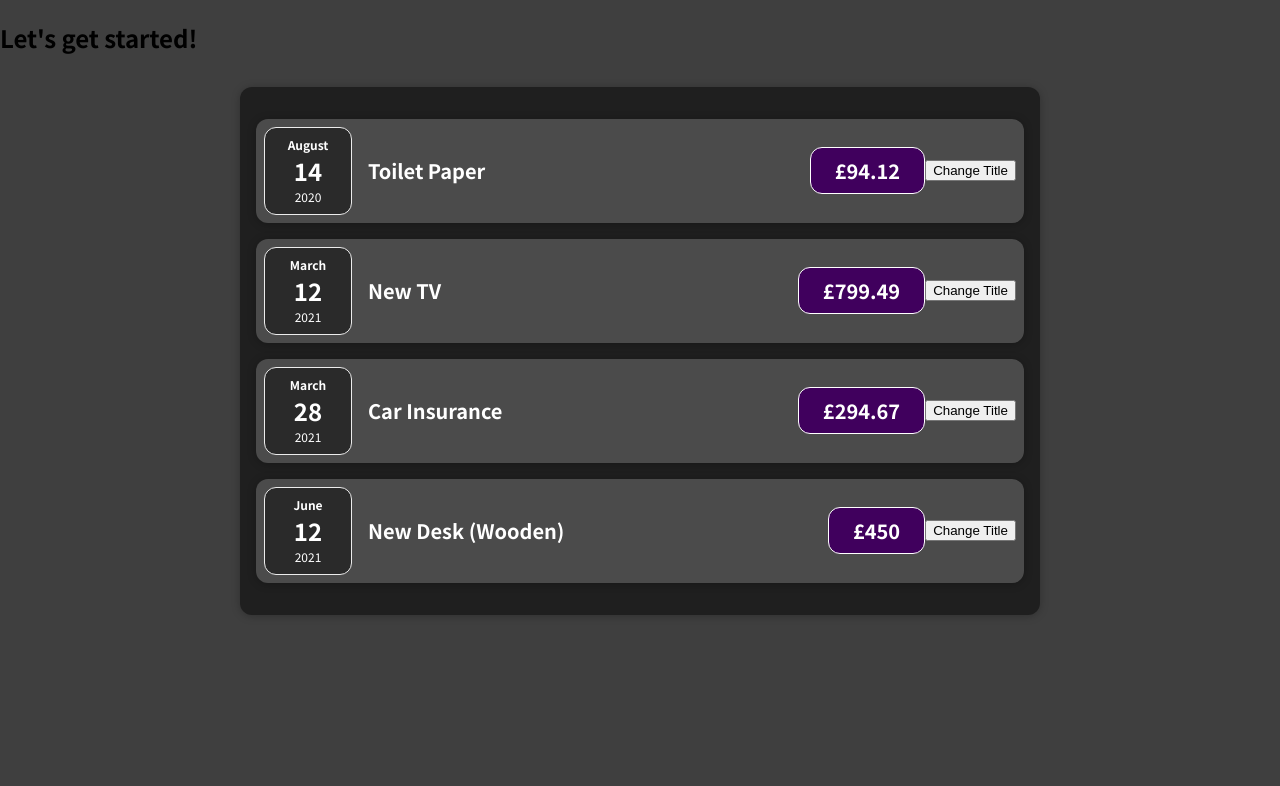
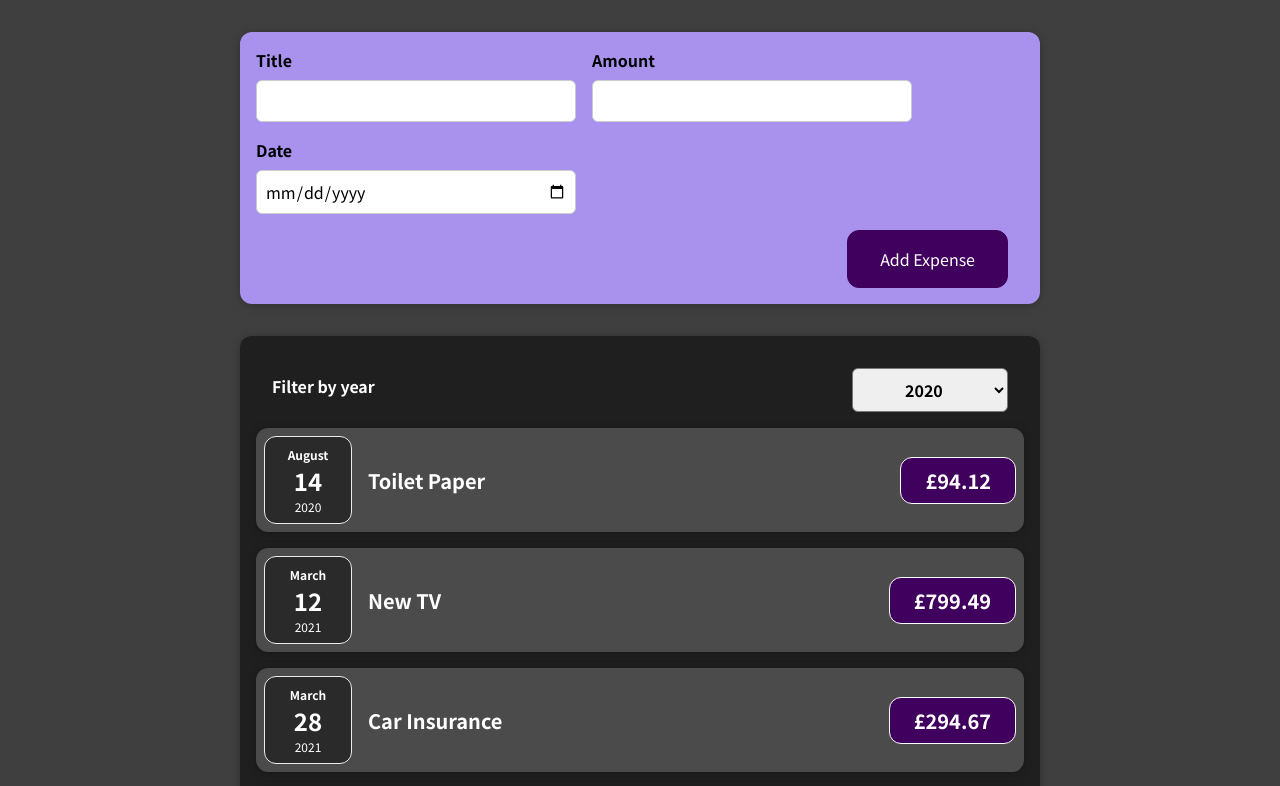
Before and after one commit to thomas-kenny/udemy-react-app, a React (Create React App) app: page / in a window 1280 px wide. Shown: the top 786 px of the page. Built offline with nearby package versions, Linux system fonts and the light colour scheme.

Commit message:
section 4

```diff
--- a/src/App.js
+++ b/src/App.js
@@ -1,4 +1,5 @@
 import Expenses from "./components/Expenses";
+import NewExpense from "./components/NewExpense"
 
 function App() {
   const expenses = [
@@ -28,9 +29,14 @@
     },
   ];
 
+  const addExpenseHandler = (expense) => {
+    console.log('In App.js')
+    console.log(expense)
+  }
+
   return (
     <div>
-      <h2>Let's get started!</h2>
+      <NewExpense onAddExpense={addExpenseHandler} />
       <Expenses items={expenses} />
     </div>
   );
--- /dev/null
+++ b/src/components/ExpenseForm.css
@@ -0,0 +1,26 @@
+.new-expense__controls {
+  display: flex;
+  flex-wrap: wrap;
+  gap: 1rem;
+  margin-bottom: 1rem;
+  text-align: left;
+}
+
+.new-expense__control label {
+  font-weight: bold;
+  margin-bottom: 0.5rem;
+  display: block;
+}
+
+.new-expense__control input {
+  font: inherit;
+  padding: 0.5rem;
+  border-radius: 6px;
+  border: 1px solid #ccc;
+  width: 20rem;
+  max-width: 100%;
+}
+
+.new-expense__actions {
+  text-align: right;
+}
--- /dev/null
+++ b/src/components/ExpenseForm.js
@@ -0,0 +1,97 @@
+import React, { useState } from "react";
+
+import "./ExpenseForm.css";
+
+const ExpenseForm = (props) => {
+  const [enteredTitle, setEnteredTitle] = useState("");
+  const [enteredAmount, setEnteredAmount] = useState("");
+  const [enteredDate, setEnteredDate] = useState("");
+  // const [userInput, setUserInput] = useState({
+  //   enteredTitle: '',
+  //   enteredAmount: '',
+  //   enteredDate: ''
+  // })
+
+  const titleChangeHandler = (event) => {
+    setEnteredTitle(event.target.value);
+    // grouped states
+    // setUserInput({
+    //   ...userInput,
+    //   enteredTitle: event.target.value,
+    // })
+    // safer practice
+    // setUserInput((prevState) => {
+    //   return {...prevState, enteredTitle: event.target.value};
+    // });
+  };
+
+  const amountChangeHandler = (event) => {
+    setEnteredAmount(event.target.value);
+    // setUserInput({
+    //   ...userInput,
+    //   enteredAmount: event.target.value,
+    // });
+  };
+
+  const dateChangeHandler = (event) => {
+    setEnteredDate(event.target.value);
+    // setUserInput({
+    //   ...userInput,
+    //   enteredDate: event.target.value,
+    // });
+  };
+
+  const submitHandler = (event) => {
+    event.preventDefault();
+
+    const expenseData = {
+      title: enteredTitle,
+      amount: enteredAmount,
+      date: new Date(enteredDate),
+    };
+    props.onSaveExpenseData(expenseData);
+    setEnteredTitle("");
+    setEnteredAmount("");
+    setEnteredDate("");
+  };
+
+  return (
+    <form onSubmit={submitHandler}>
+      <div className="new-expense__controls">
+        <div className="new-expense__control">
+          <label>Title</label>
+          <input
+            type="text"
+            value={enteredTitle}
+            onChange={titleChangeHandler}
+          />
+        </div>
+        <div className="new-expense__control">
+          <label>Amount</label>
+          <input
+            type="number"
+            value={enteredAmount}
+            min="0.01"
+            step="0.01"
+            onChange={amountChangeHandler}
+          />
+        </div>
+        <div className="new-expense__control">
+          <label>Date</label>
+          <input
+            type="date"
+            value={enteredDate}
+            min="2019-01-01"
+            max="2022-12-31"
+            onChange={dateChangeHandler}
+          />
+        </div>
+      </div>
+      <div className="new-expense__actions">
+        <button type="submit">Add Expense</button>
+      </div>
+    </form>
+  );
+};
+
+export default ExpenseForm;
--- a/src/components/ExpenseItem.js
+++ b/src/components/ExpenseItem.js
@@ -1,11 +1,11 @@
+import React from 'react';
+
 import "./ExpenseItem.css";
 import ExpenseDate from "./ExpenseDate";
 import Card from "./Card";
 
 const ExpenseItem = (props) => {
-  const clickHandler = () => {
-    console.log('HELLO')
-  }
+
   return (
     <Card className="expense-item">
       <ExpenseDate date={props.date} />
@@ -13,7 +13,6 @@
         <h2>{props.title}</h2>
         <div className="expense-item__price">£{props.amount}</div>
       </div>
-      <button onClick={clickHandler}>Change Title</button>
     </Card>
   );
 }
--- a/src/components/Expenses.js
+++ b/src/components/Expenses.js
@@ -1,32 +1,32 @@
+import React, { useState } from "react";
 import "./Expenses.css";
 import ExpenseItem from "./ExpenseItem";
-import Card from "./Card"
+import Card from "./Card";
+import ExpensesFilter from "./ExpensesFilter";
 
 const Expenses = (props) => {
+  const [filteredYear, setFilteredYear] = useState("2020");
+
+  const filterChangeHandler = (yearData) => {
+    setFilteredYear(yearData);
+  };
   return (
-    <Card className="expenses">
-      <ExpenseItem
-        title={props.items[0].title}
-        amount={props.items[0].amount}
-        date={props.items[0].date}
-      />
-      <ExpenseItem
-        title={props.items[1].title}
-        amount={props.items[1].amount}
-        date={props.items[1].date}
-      />
-      <ExpenseItem
-        title={props.items[2].title}
-        amount={props.items[2].amount}
-        date={props.items[2].date}
-      />
-      <ExpenseItem
-        title={props.items[3].title}
-        amount={props.items[3].amount}
-        date={props.items[3].date}
-      />
-    </Card>
+    <div>
+      <Card className="expenses">
+        <ExpensesFilter
+          selected={filteredYear}
+          onFilterYear={filterChangeHandler}
+        />
+        {props.items.map((expense) => (
+          <ExpenseItem
+            title={expense.title}
+            amount={expense.amount}
+            date={expense.date}
+          />
+        ))}
+      </Card>
+    </div>
   );
-}
+};
 
 export default Expenses;
--- /dev/null
+++ b/src/components/ExpensesFilter.css
@@ -0,0 +1,24 @@
+.expenses-filter {
+  color: white;
+  padding: 0 1rem;
+}
+
+.expenses-filter__control {
+  display: flex;
+  width: 100%;
+  align-items: center;
+  justify-content: space-between;
+  margin: 1rem 0;
+}
+
+.expenses-filter label {
+  font-weight: bold;
+  margin-bottom: 0.5rem;
+}
+
+.expenses-filter select {
+  font: inherit;
+  padding: 0.5rem 3rem;
+  font-weight: bold;
+  border-radius: 6px;
+}
--- /dev/null
+++ b/src/components/ExpensesFilter.js
@@ -0,0 +1,26 @@
+import React from 'react';
+
+import './ExpensesFilter.css';
+
+const ExpensesFilter = (props) => {
+
+  const yearChangeHandler = (event) => {
+    props.onFilterYear(event.target.value)
+  }
+
+  return (
+    <div className='expenses-filter'>
+      <div className='expenses-filter__control'>
+        <label>Filter by year</label>
+        <select value={props.selected} onChange={yearChangeHandler} >
+          <option value='2022'>2022</option>
+          <option value='2021'>2021</option>
+          <option value='2020'>2020</option>
+          <option value='2019'>2019</option>
+        </select>
+      </div>
+    </div>
+  );
+};
+
+export default ExpensesFilter;
--- /dev/null
+++ b/src/components/NewExpense.css
@@ -0,0 +1,38 @@
+.new-expense {
+  background-color: #a892ee;
+  padding: 1rem;
+  margin: 2rem auto;
+  width: 50rem;
+  max-width: 95%;
+  border-radius: 12px;
+  text-align: center;
+  box-shadow: 0 1px 8px rgba(0, 0, 0, 0.25);
+}
+
+.new-expense button {
+  font: inherit;
+  cursor: pointer;
+  padding: 1rem 2rem;
+  border: 1px solid #40005d;
+  background-color: #40005d;
+  color: white;
+  border-radius: 12px;
+  margin-right: 1rem;
+}
+
+.new-expense button:hover,
+.new-expense button:active {
+  background-color: #510674;
+  border-color: #510674;
+}
+
+.new-expense button.alternative {
+  color: #220131;
+  border-color: transparent;
+  background-color: transparent;
+}
+
+.new-expense button.alternative:hover,
+.new-expense button.alternative:active {
+  background-color: #ddb3f8;
+}
--- /dev/null
+++ b/src/components/NewExpense.js
@@ -0,0 +1,20 @@
+import React from "react";
+
+import "./NewExpense.css";
+import ExpenseForm from './ExpenseForm';
+
+const NewExpense = (props) => {
+  const saveExpenseDataHander = (enteredExpenseData) => {
+    const expenseData = {
+      ...enteredExpenseData,
+      id: Math.random().toString()
+    };
+    props.onAddExpense(expenseData);
+  }
+
+  return <div className="new-expense">
+    <ExpenseForm onSaveExpenseData={saveExpenseDataHander} />
+  </div>;
+};
+
+export default NewExpense;
```
Also changed, not shown: 1 other file (tests, documents, lock files or other folders).
